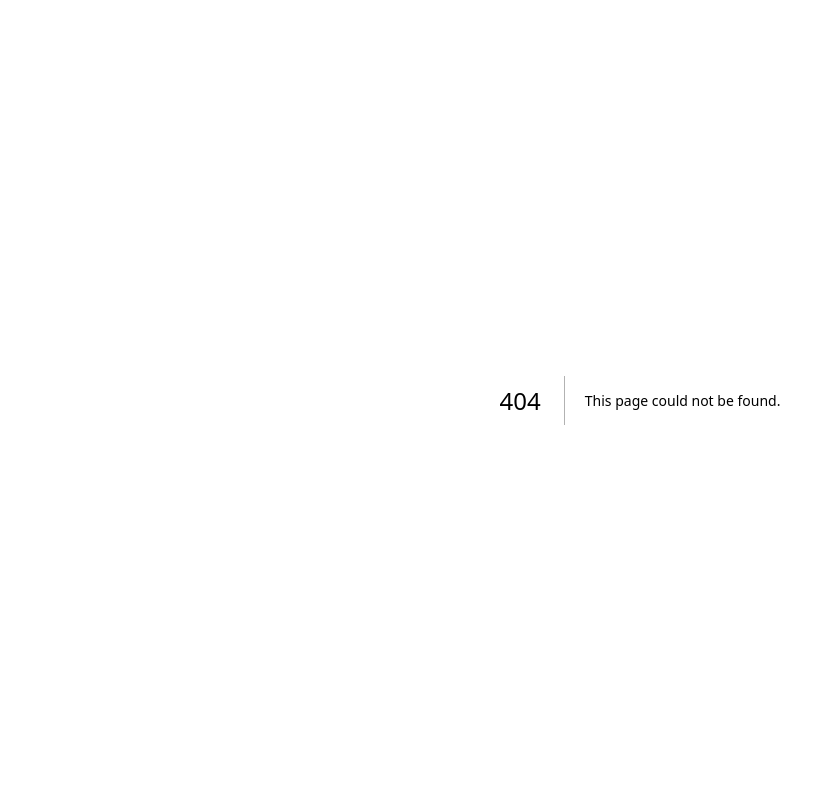
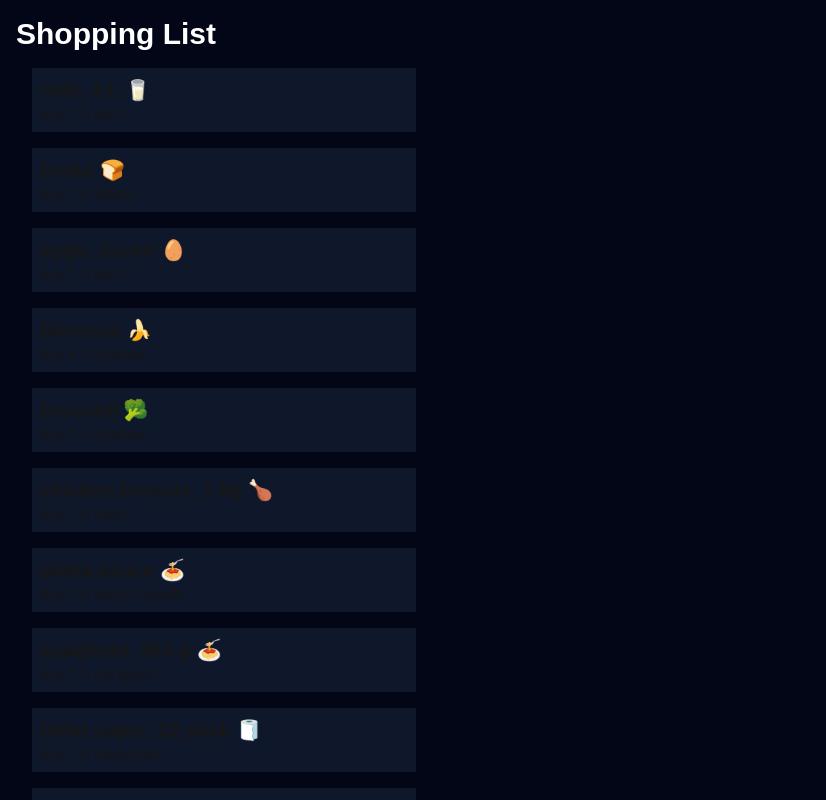
Before and after one commit to karan-sidhu22/cprg306-assignments, a Next.js app: page /week-3 in a window 1280 px wide. Before the commit this address had no page. Shown: the top 800 px of the page, without its empty margins (0-826 px from the left). Built offline with nearby package versions, Linux system fonts and the light colour scheme.

Commit message:
week-3 update

```diff
--- /dev/null
+++ b/app/week-3/item-list.js
@@ -0,0 +1,84 @@
+import Item from "./item";
+
+export default function ItemList() {
+    const item1 = {
+        name: "milk, 4 L 🥛",
+        quantity: 1,
+        category: "dairy",
+      };
+
+      const item2 = {
+        name: "bread 🍞",
+        quantity: 2,
+        category: "bakery",
+      };
+
+      const item3 = {
+        name: "eggs, dozen 🥚",
+        quantity: 2,
+        category: "dairy",
+      };
+
+      const item4 = {
+        name: "bananas 🍌",
+        quantity: 6,
+        category: "produce",
+      };
+
+      const item5 = {
+        name: "broccoli 🥦",
+        quantity: 3,
+        category: "produce",
+      };
+
+      const item6 = {
+        name: "chicken breasts, 1 kg 🍗",
+        quantity: 1,
+        category: "meat",
+      };
+
+      const item7 = {
+        name: "pasta sauce 🍝",
+        quantity: 3,
+        category: "canned goods",
+      };
+
+      const item8 = {
+        name: "spaghetti, 454 g 🍝",
+        quantity: 2,
+        category: "dry goods",
+      };
+
+      const item9 = {
+        name: "toilet paper, 12 pack 🧻",
+        quantity: 1,
+        category: "household",
+      };
+
+      const item10 = {
+        name: "paper towels, 6 pack",
+        quantity: 1,
+        category: "household",
+      };
+
+      const item11 = {
+        name: "dish soap 🍽️",
+        quantity: 1,
+        category: "household",
+      };
+
+      const item12 = {
+        name: "hand soap 🧼",
+        quantity: 4,
+        category: "household",
+      };
+  const items = [item1, item2, item3, item4, item5, item6, item7, item8, item9, item10, item11, item12];
+
+  return (
+    <ul>
+      {items.map((item, index) => (
+        <Item key={index} {...item} />
+      ))}
+    </ul>
+  );
+}
--- /dev/null
+++ b/app/week-3/item.js
@@ -0,0 +1,10 @@
+export default function Item({ name, quantity, category }) {
+    return (
+      <li className="p-2 m-4 bg-slate-900 max-w-sm">
+        <h2 className="text-xl font-bold">{name}</h2>
+        <div className="text-sm">
+          Buy {quantity} in {category}
+        </div>
+      </li>
+    );
+  }
--- /dev/null
+++ b/app/week-3/page.js
@@ -0,0 +1,10 @@
+import ItemList from "./item-list";
+
+export default function Page() {
+  return (
+    <main className="p-4 bg-slate-950">
+      <h1 className="text-3xl font-bold mb-4 text-white">Shopping List</h1>
+      <ItemList />
+    </main>
+  );
+}
```
